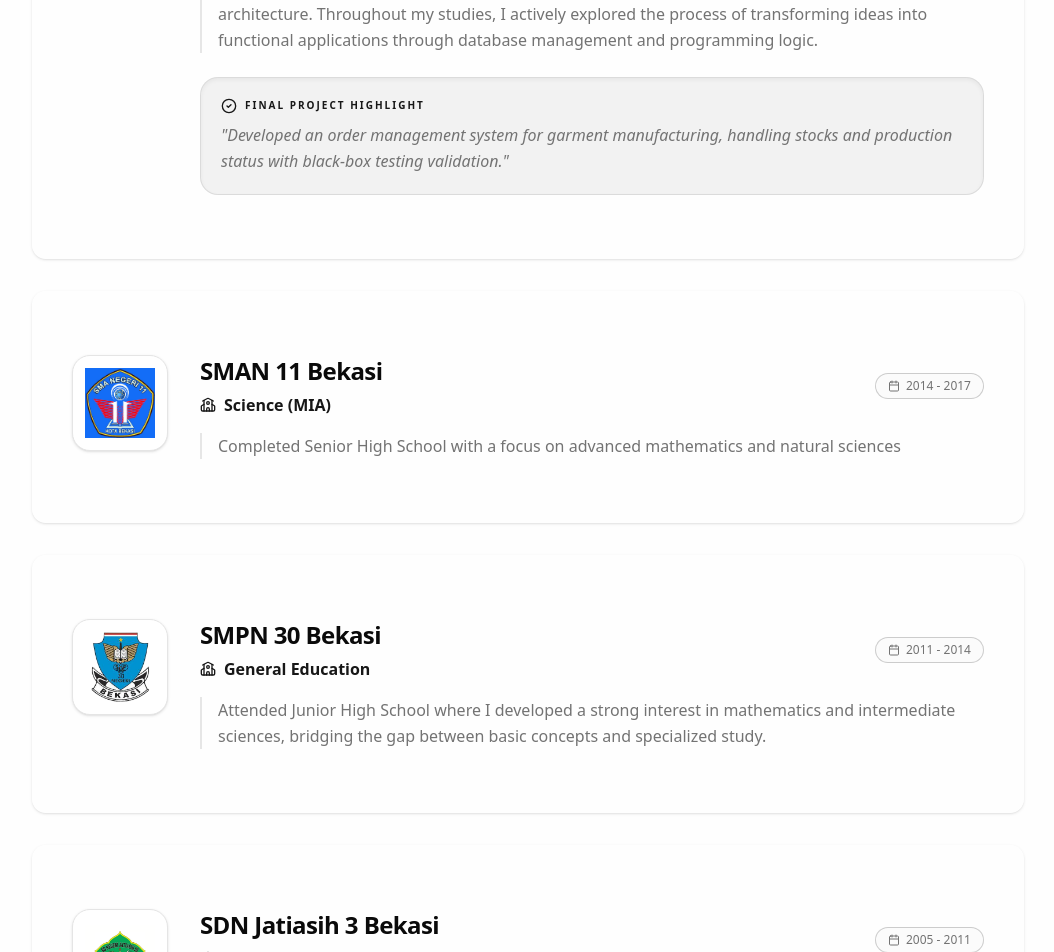
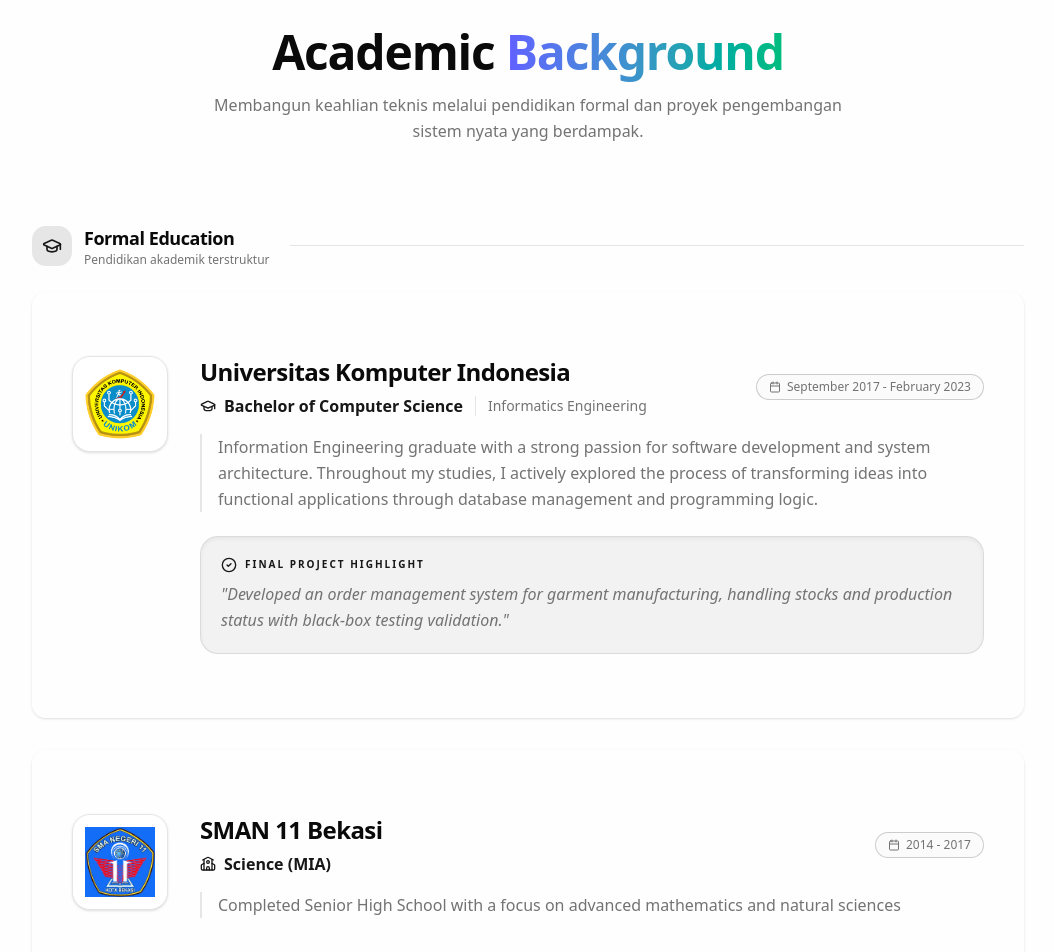
Before and after one commit to yudhasanggrama/my-personal-web, a Next.js app: page / in a window 1280 px wide. Shown: the part 2660-3612 px from the top of the page, without its empty margins (112-1166 px from the left). Built offline with nearby package versions, Linux system fonts and the light colour scheme.

Commit message:
update: educations & experiences

```diff
--- a/src/components/Education.tsx
+++ b/src/components/Education.tsx
@@ -1,7 +1,7 @@
 "use client";
 
 import { motion } from "framer-motion";
-import { GraduationCap, Calendar, CheckCircle2, School } from "lucide-react";
+import { GraduationCap, Calendar, CheckCircle2, School, BookOpen } from "lucide-react";
 import Image from "next/image";
 import { Badge } from "@/components/ui/badge";
 import { Card, CardContent } from "@/components/ui/card";
@@ -17,7 +17,11 @@ interface EducationProps {
     description: string;
 }
 
-export default function EducationSection({ educationData }: { educationData: EducationProps[] }) {
+interface EducationData {
+    formal: EducationProps[];
+    nonFormal: EducationProps[];
+}
+
 const containerVariants = {
     hidden: { opacity: 0 },
     visible: {
@@ -30,6 +34,103 @@ export default function EducationSection({ educationData }: { educationData: Edu
     hidden: { opacity: 0, y: 30 },
     visible: { opacity: 1, y: 0, transition: { duration: 0.6 } },
 };
+
+function EducationCard({ edu, showHighlight = false }: { edu: EducationProps; showHighlight?: boolean }) {
+    return (
+        <motion.div variants={itemVariants}>
+            <Card className="group relative bg-card/40 border-none shadow-sm overflow-hidden transition-all duration-300 hover:shadow-xl hover:shadow-primary/5 hover:-translate-y-1">
+                <div className="absolute inset-0 bg-gradient-to-r from-primary/5 via-transparent to-transparent opacity-0 group-hover:opacity-100 transition-opacity duration-500" />
+                <motion.div
+                    initial={{ x: "-100%" }}
+                    whileHover={{ x: "200%" }}
+                    transition={{ duration: 0.8, ease: "easeInOut" }}
+                    className="absolute top-0 bottom-0 w-1/2 bg-gradient-to-r from-transparent via-white/5 to-transparent skew-x-[-20deg] pointer-events-none z-20"
+                />
+                <CardContent className="p-6 md:p-10 relative z-10">
+                    <div className="flex flex-col md:flex-row gap-8 items-start">
+                        <motion.div
+                            whileHover={{ scale: 1.05, rotate: 5 }}
+                            className="w-20 h-20 md:w-24 md:h-24 shrink-0 bg-white rounded-2xl overflow-hidden border border-border shadow-sm flex items-center justify-center p-3 group-hover:border-primary/50 transition-colors duration-300"
+                        >
+                            <Image
+                                src={edu.image}
+                                alt={edu.title}
+                                width={96}
+                                height={96}
+                                className="w-full h-full object-contain transition-transform duration-500 group-hover:scale-110"
+                            />
+                        </motion.div>
+                        <div className="flex-1 space-y-4">
+                            <div className="flex flex-col md:flex-row md:items-center justify-between gap-4">
+                                <div className="space-y-1.5">
+                                    <h3 className="text-2xl font-bold tracking-tight group-hover:text-primary transition-colors duration-300">
+                                        {edu.title}
+                                    </h3>
+                                    <div className="flex flex-wrap items-center gap-x-3 gap-y-2">
+                                        <p className="text-primary font-semibold flex items-center gap-2">
+                                            {edu.degree ? <GraduationCap className="w-4 h-4" /> : <School className="w-4 h-4" />}
+                                            {edu.degree || edu.field}
+                                        </p>
+                                        {edu.study && (
+                                            <span className="text-muted-foreground text-sm font-medium border-l border-border pl-3">
+                                                {edu.study}
+                                            </span>
+                                        )}
+                                    </div>
+                                </div>
+                                <Badge variant="outline" className="flex items-center gap-1.5 py-1 px-3 bg-muted/30 border-primary/20 text-muted-foreground font-medium group-hover:bg-primary/10 group-hover:text-primary transition-all duration-300">
+                                    <Calendar className="w-3.5 h-3.5" />
+                                    {edu.date}
+                                </Badge>
+                            </div>
+
+                            <p className="text-muted-foreground text-sm md:text-base leading-relaxed border-l-2 border-primary/10 pl-4">
+                                {edu.description}
+                            </p>
+                            {showHighlight && (
+                                <motion.div
+                                    initial={{ opacity: 0, x: -10 }}
+                                    whileInView={{ opacity: 1, x: 0 }}
+                                    className="mt-6 bg-primary/5 p-5 rounded-2xl border border-primary/10 relative shadow-inner"
+                                >
+                                    <p className="font-bold text-primary mb-2 flex items-center gap-2 uppercase text-[10px] tracking-[0.2em]">
+                                        <CheckCircle2 className="w-4 h-4" /> Final Project Highlight
+                                    </p>
+                                    <p className="italic text-sm md:text-base text-muted-foreground leading-relaxed">
+                                        "Developed an order management system for garment manufacturing, handling stocks and production status with black-box testing validation."
+                                    </p>
+                                </motion.div>
+                            )}
+                        </div>
+                    </div>
+                </CardContent>
+            </Card>
+        </motion.div>
+    );
+}
+
+function CategoryHeader({ icon, label, description }: { icon: React.ReactNode; label: string; description: string }) {
+    return (
+        <motion.div
+            initial={{ opacity: 0, x: -20 }}
+            whileInView={{ opacity: 1, x: 0 }}
+            viewport={{ once: true }}
+            className="flex items-center gap-3 mb-6"
+        >
+            <div className="flex items-center justify-center w-10 h-10 rounded-xl bg-primary/10 text-primary shrink-0">
+                {icon}
+            </div>
+            <div>
+                <h3 className="text-lg font-bold tracking-tight">{label}</h3>
+                <p className="text-xs text-muted-foreground">{description}</p>
+            </div>
+            <div className="flex-1 h-px bg-border ml-2" />
+        </motion.div>
+    );
+}
+
+export default function EducationSection({ educationData }: { educationData: EducationData }) {
+    const { formal, nonFormal } = educationData;
 
     return (
         <>
@@ -59,6 +160,14 @@ export default function EducationSection({ educationData }: { educationData: Edu
                     </motion.p>
                 </div>
 
+                <div className="space-y-16">
+                    {/* Formal Education */}
+                    <div>
+                        <CategoryHeader
+                            icon={<GraduationCap className="w-5 h-5" />}
+                            label="Formal Education"
+                            description="Pendidikan akademik terstruktur"
+                        />
                         <motion.div
                             variants={containerVariants}
                             initial="hidden"
@@ -66,81 +175,43 @@ export default function EducationSection({ educationData }: { educationData: Edu
                             viewport={{ once: true }}
                             className="space-y-8"
                         >
-            {educationData.map((edu, index) => (
-                <motion.div
-                key={edu.id}
-                variants={itemVariants}
-                >
-                <Card className="group relative bg-card/40 border-none shadow-sm overflow-hidden transition-all duration-300 hover:shadow-xl hover:shadow-primary/5 hover:-translate-y-1">
-                    <div className="absolute inset-0 bg-gradient-to-r from-primary/5 via-transparent to-transparent opacity-0 group-hover:opacity-100 transition-opacity duration-500" />
-                    <motion.div
-                    initial={{ x: "-100%" }}
-                    whileHover={{ x: "200%" }}
-                    transition={{ duration: 0.8, ease: "easeInOut" }}
-                    className="absolute top-0 bottom-0 w-1/2 bg-gradient-to-r from-transparent via-white/5 to-transparent skew-x-[-20deg] pointer-events-none z-20"/>
-                        <CardContent className="p-6 md:p-10 relative z-10">
-                            <div className="flex flex-col md:flex-row gap-8 items-start">
-                                <motion.div
-                                whileHover={{ scale: 1.05, rotate: 5 }}
-                                className="w-20 h-20 md:w-24 md:h-24 shrink-0 bg-white rounded-2xl overflow-hidden border border-border shadow-sm flex items-center justify-center p-3 group-hover:border-primary/50 transition-colors duration-300"
-                                >
-                                <Image
-                                    src={edu.image}
-                                    alt={edu.title}
-                                    width={96}
-                                    height={96}
-                                    className="w-full h-full object-contain transition-transform duration-500 group-hover:scale-110"
-                                />
+                            {formal.map((edu) => (
+                                <EducationCard key={edu.id} edu={edu} showHighlight={edu.id === 1} />
+                            ))}
                         </motion.div>
-                                <div className="flex-1 space-y-4">
-                                    <div className="flex flex-col md:flex-row md:items-center justify-between gap-4">
-                                        <div className="space-y-1.5">
-                                            <h3 className="text-2xl font-bold tracking-tight group-hover:text-primary transition-colors duration-300">
-                                                {edu.title}
-                                            </h3>
-                                            <div className="flex flex-wrap items-center gap-x-3 gap-y-2">
-                                                <p className="text-primary font-semibold flex items-center gap-2">
-                                                    {edu.degree ? <GraduationCap className="w-4 h-4" /> : <School className="w-4 h-4" />}
-                                                    {edu.degree || edu.field}
-                                                </p>
-
-                                                {edu.study && (
-                                                    <span className="text-muted-foreground text-sm font-medium border-l border-border pl-3">
-                                                        {edu.study}
-                                                    </span>
-                                                )}
-                                            </div>
-                                        </div>
-                                        <Badge variant="outline" className="flex items-center gap-1.5 py-1 px-3 bg-muted/30 border-primary/20 text-muted-foreground font-medium group-hover:bg-primary/10 group-hover:text-primary transition-all duration-300">
-                                        <Calendar className="w-3.5 h-3.5" />
-                                        {edu.date}
-                                        </Badge>
                     </div>
 
-                                    <p className="text-muted-foreground text-sm md:text-base leading-relaxed border-l-2 border-primary/10 pl-4">
-                                        {edu.description}
-                                    </p>
-                                    {edu.id === 1 && (
+                    {/* Non-Formal Education */}
+                    <div>
+                        <CategoryHeader
+                            icon={<BookOpen className="w-5 h-5" />}
+                            label="Non-Formal Education"
+                            description="Course, bootcamp, dan certification"
+                        />
+                        {nonFormal.length > 0 ? (
                             <motion.div
-                                        initial={{ opacity: 0, x: -10 }}
-                                        whileInView={{ opacity: 1, x: 0 }}
-                                        className="mt-6 bg-primary/5 p-5 rounded-2xl border border-primary/10 relative shadow-inner"
+                                variants={containerVariants}
+                                initial="hidden"
+                                whileInView="visible"
+                                viewport={{ once: true }}
+                                className="space-y-8"
                             >
-                                        <p className="font-bold text-primary mb-2 flex items-center gap-2 uppercase text-[10px] tracking-[0.2em]">
-                                            <CheckCircle2 className="w-4 h-4" /> Final Project Highlight
-                                        </p>
-                                        <p className="italic text-sm md:text-base text-muted-foreground leading-relaxed">
-                                            "Developed an order management system for garment manufacturing, handling stocks and production status with black-box testing validation."
-                                        </p>
+                                {nonFormal.map((edu) => (
+                                    <EducationCard key={edu.id} edu={edu} />
+                                ))}
+                            </motion.div>
+                        ) : (
+                            <motion.div
+                                initial={{ opacity: 0 }}
+                                whileInView={{ opacity: 1 }}
+                                viewport={{ once: true }}
+                                className="text-center py-12 text-muted-foreground text-sm border border-dashed border-border rounded-2xl"
+                            >
+                                Data akan segera ditambahkan.
                             </motion.div>
                         )}
                     </div>
                 </div>
-                        </CardContent>
-                    </Card>
-                </motion.div>
-            ))}
-            </motion.div>
             </div>
         </>
     );
--- a/src/lib/data/education.ts
+++ b/src/lib/data/education.ts
@@ -1,5 +1,6 @@
 export const getEducation = () => {
-    return [
+    return {
+        formal: [
             {
                 id: 1,
                 image: "/img/unikom.png",
@@ -7,7 +8,7 @@ export const getEducation = () => {
                 degree: "Bachelor of Computer Science",
                 field: "Engineering & Computer Science",
                 study: "Informatics Engineering",
-            date: "2017 - 2023",
+                date: "September 2017 - February 2023",
                 description: "Information Engineering graduate with a strong passion for software development and system architecture. Throughout my studies, I actively explored the process of transforming ideas into functional applications through database management and programming logic.",
             },
 
@@ -37,5 +38,25 @@ export const getEducation = () => {
                 date: "2005 - 2011",
                 description: "Started my academic journey in Elementary School, building the essential foundation of knowledge and fundamental learning habits.",
             }
+        ],
+        nonFormal: [
+            {
+                id: 1,
+                image: "/img/experience/brand.svg",
+                title: "Dumbways Indonesia",
+                field: "Full Stack Developer Bootcamp",
+                date: "Desember 2025 - January 2026",
+                description: "Completed an intensive Full Stack Developer bootcamp focused on modern web technologies. Gained hands-on experience building full-stack applications with React, Next.js, Node.js, and PostgreSQL through real-world projects and collaborative development workflows.",
+            },
+            {
+                id: 2,
+                image: "/img/experience/haltev.webp",
+                title: "Haltev IT Learning Center",
+                field: "Web Developer Bootcamp",
+                date: "September 2023 - April 2024",
+                description: "Completed a structured Web Developer bootcamp covering frontend and backend development. Gained hands-on experience with PHP, Laravel, MySQL, JavaScript, React.js, Bootstrap 5, and CSS through real-world projects and mentor-led sessions."
+            },
+
         ]
     }
+}
```
Also changed, not shown: src/lib/data/experience.ts (+16 -2 lines), public/img/experience/brand.svg (added). Lines whose indentation alone changed are shown as unchanged.
